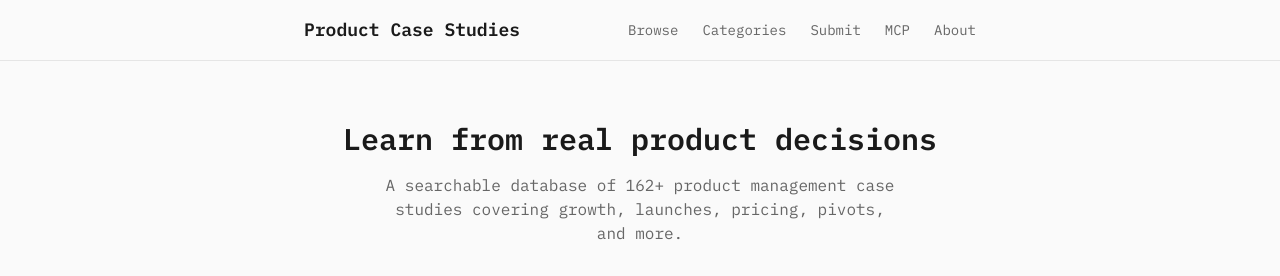
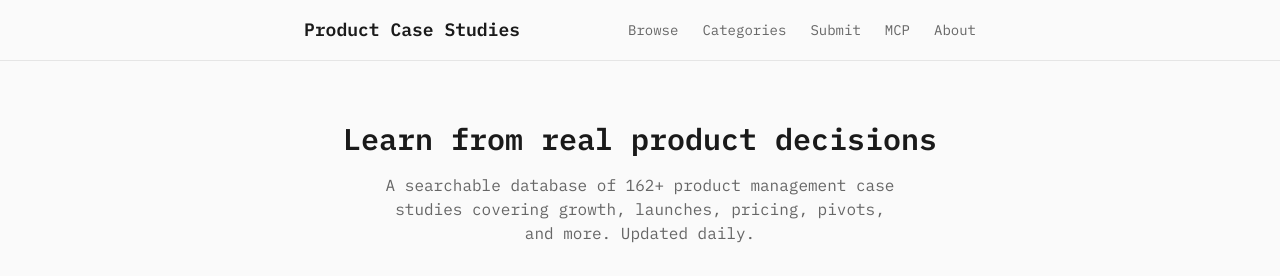
Before and after one commit to aaronbatchelder/product-management-case-studies, a Next.js app: page / in a window 1280 px wide. Shown: the top 276 px of the page. Built offline with nearby package versions, Linux system fonts and the light colour scheme.

Commit message:
Add 'updated daily' to homepage value prop

```diff
--- a/src/app/page.tsx
+++ b/src/app/page.tsx
@@ -21,7 +21,7 @@ export default function HomePage() {
           </h1>
           <p className="text-muted max-w-lg mx-auto mb-8">
             A searchable database of {totalCount}+ product management case studies covering growth,
-            launches, pricing, pivots, and more.
+            launches, pricing, pivots, and more. Updated daily.
           </p>
           <SearchBarHome />
         </div>
```
